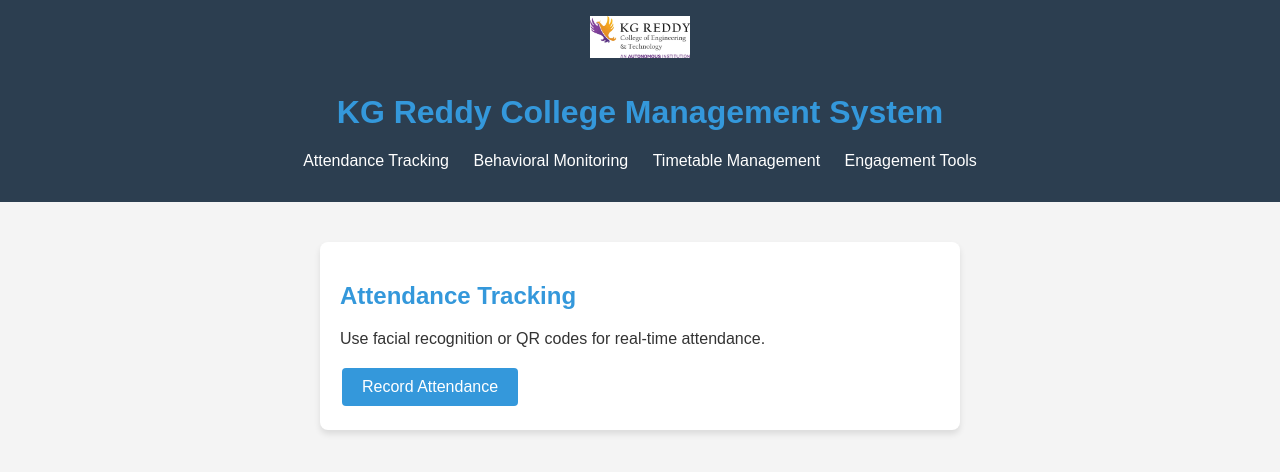
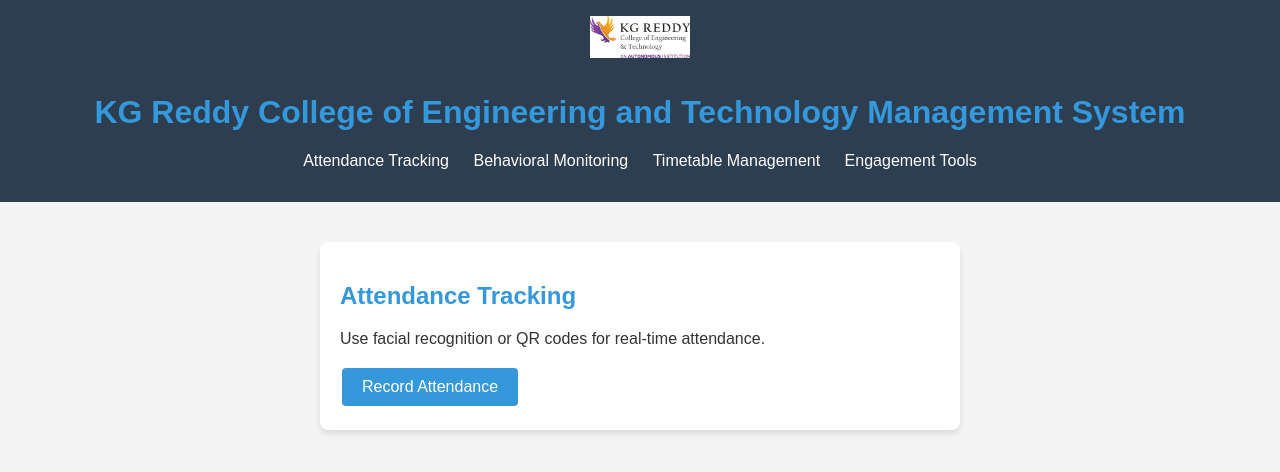
Before and after one commit to rayanakarthikeyan/CampXImproved, a plain HTML site: page index.html in a window 1280 px wide. Drawn offline with Linux system fonts and the light colour scheme.

Commit message:
Update index.html

```diff
--- a/index.html
+++ b/index.html
@@ -73,7 +73,7 @@
 <body>
     <header>
         <img src="Logo-Final-scaled.jpg" alt="KG Reddy College Logo">
-        <h1>KG Reddy College Management System</h1>
+        <h1>KG Reddy College of Engineering and Technology Management System</h1>
         <nav>
             <ul>
                 <li><a href="index.html">Attendance Tracking</a></li>
```
